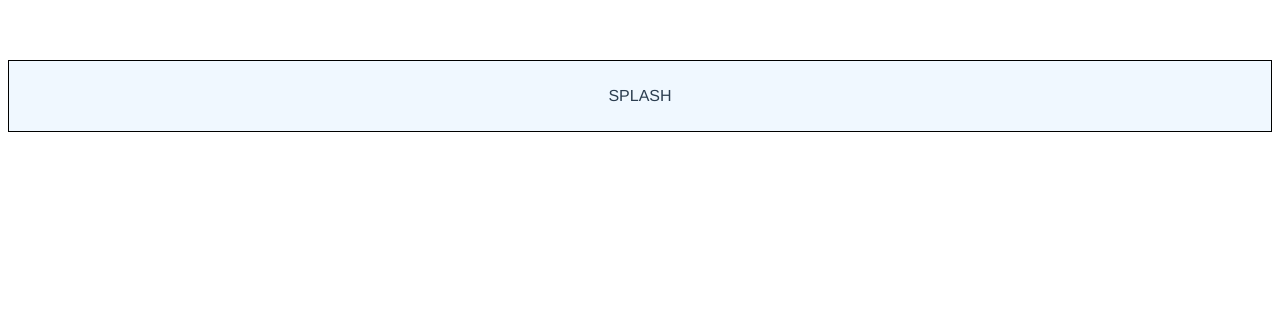
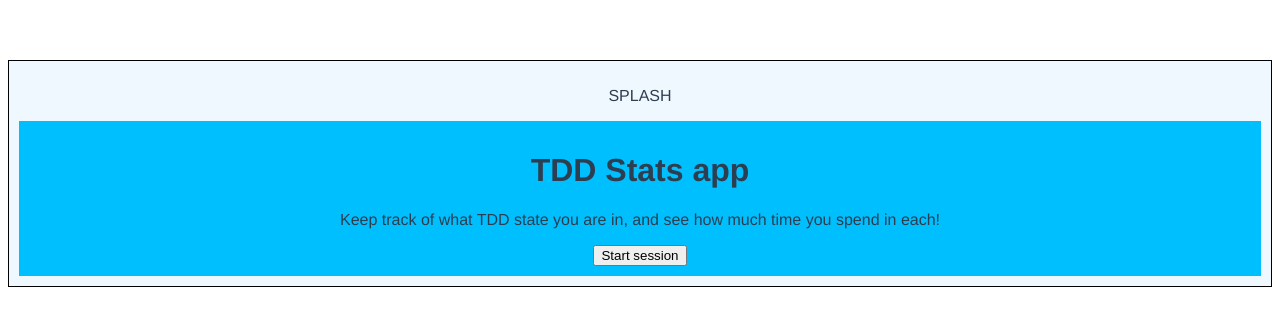
Before and after one commit to ProAgileAB/TDDStats, a Vue app: page / in a window 1280 px wide. Shown: the top 326 px of the page. Built offline with nearby package versions, Linux system fonts and the light colour scheme.

Commit message:
Add start session button

```diff
--- a/src/components/Pages.vue
+++ b/src/components/Pages.vue
@@ -1,23 +1,34 @@
 <template>
-  <div class="pages_background" v-on:click="nextState">
+  <div class="pages_background">
     <p>{{ state }}</p>
     <!--  <Session v-if="state === SESSION"/>-->
     <!--  <Result v-if="state === RESULT"/>-->
-    <!--  <Splash v-if="state === SPLASH"/>-->
+    <Splash v-if="inSplash" @start-session="nextState"/>
   </div>
 </template>
 
 <script>
-const SPLASH = "SPLASH"
-const SESSION = "SESSION"
-const RESULT = "RESULT"
+
+import Splash from './Splash.vue'
+
+const SPLASH = 'SPLASH'
+const SESSION = 'SESSION'
+const RESULT = 'RESULT'
 const STATE_ORDER = [SPLASH, SESSION, RESULT]
 
 export default {
-  name: "Pages",
+  name: 'Pages',
+  components: {
+    Splash
+  },
   data: function () {
     return {
-      state: SPLASH
+      state: SPLASH,
+    }
+  },
+  computed: {
+    inSplash: function() {
+      return this.state === SPLASH
     }
   },
   methods: {
--- /dev/null
+++ b/src/components/Splash.vue
@@ -0,0 +1,21 @@
+<template>
+  <div class="splash_background">
+    <h1>TDD Stats app</h1>
+    <p>Keep track of what TDD state you are in,
+      and see how much time you spend in each!</p>
+    <button v-on:click="$emit('start-session')">Start session</button>
+  </div>
+</template>
+
+<script>
+export default {
+  name: "Splash",
+}
+</script>
+
+<style scoped>
+.splash_background {
+  background-color: deepskyblue;
+  padding: 10px;
+}
+</style>
```
